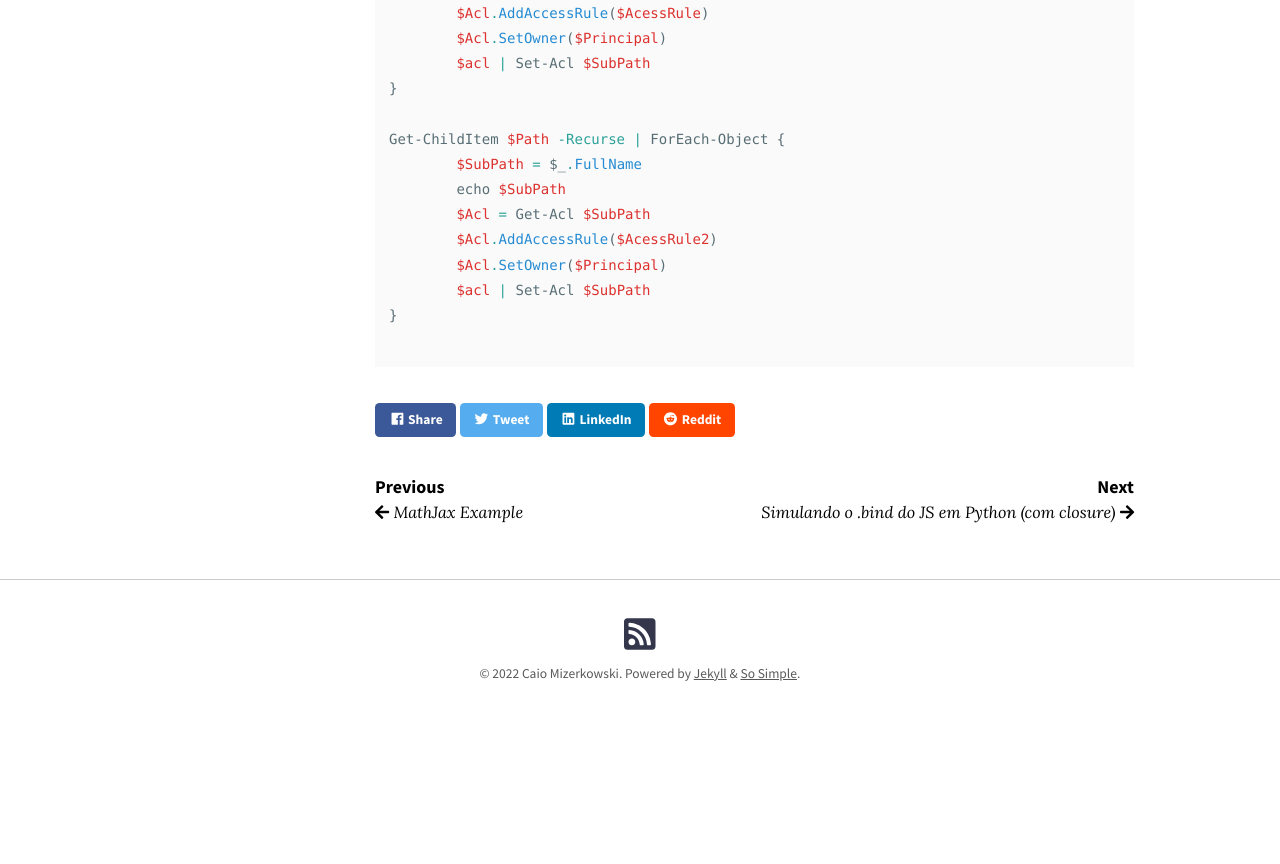
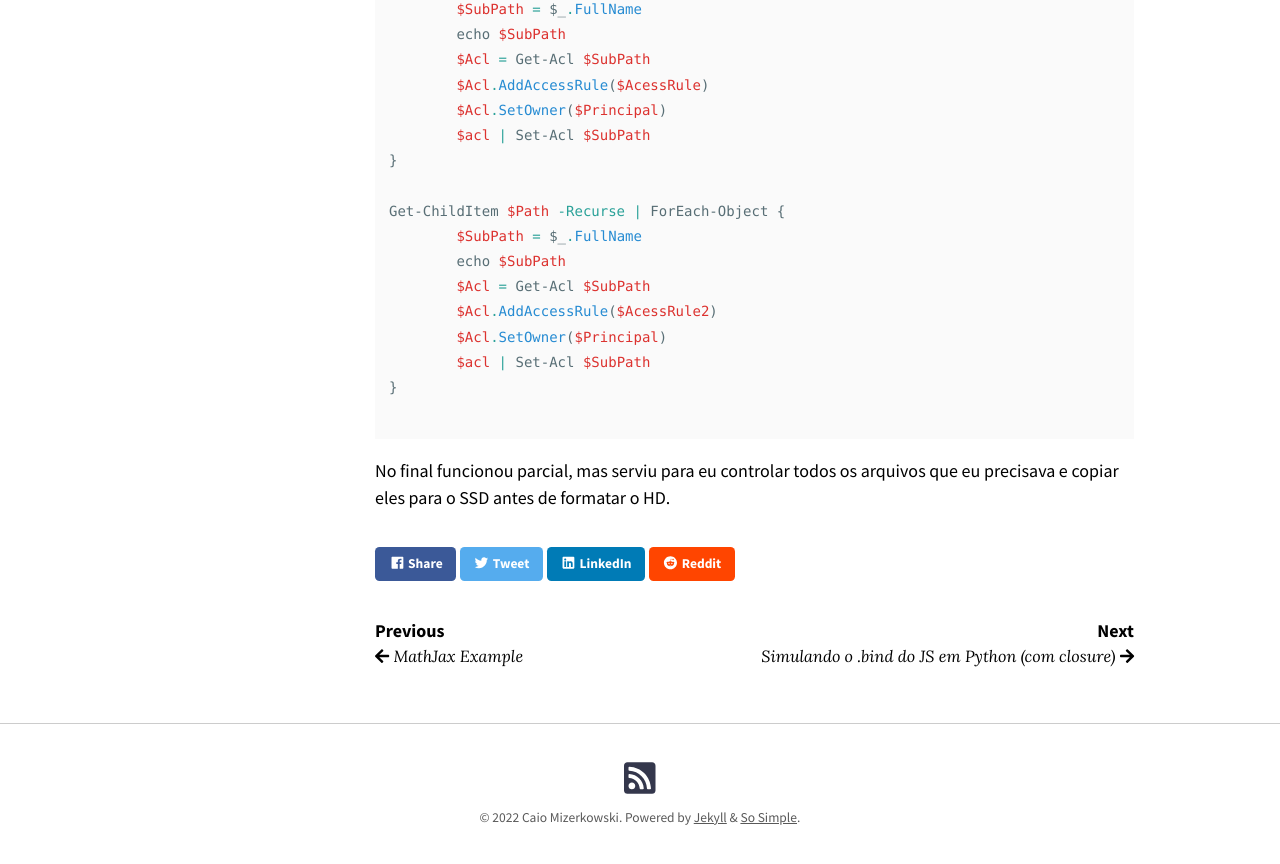
Before and after one commit to CaioMizerkowski/CaioMizerkowski.github.io, a Jekyll site: the page built from _posts/2021-12-23-Um-PS-para-tudo-controlar.md, in a window 1280 px wide and 900 px high, scrolled down 840 px. Shown: the top 864 px of the window. Built offline with Jekyll 4.4.1, drawn with Linux system fonts in a browser that asks for light colours; nearby versions of some CDN libraries; before the commit the page ends 1596 px from its top, so only the background shows below that; some of the changed lines change nothing that is shown; some of the changed text lies outside the part shown.

Commit message:
Update 2021-12-23-Um-PS-para-tudo-controlar.md

````diff
--- a/_posts/2021-12-23-Um-PS-para-tudo-controlar.md
+++ b/_posts/2021-12-23-Um-PS-para-tudo-controlar.md
@@ -1,5 +1,5 @@
 ---
-title: Um PS para todos controlar ~~apagar~~
+title: Um PS para todos controlar (beta) ~~apagar~~
 date: 2021-12-23
 ---
 
@@ -41,3 +41,5 @@
 }
 
 ```
+
+No final funcionou parcial, mas serviu para eu controlar todos os arquivos que eu precisava e copiar eles para o SSD antes de formatar o HD.
````
